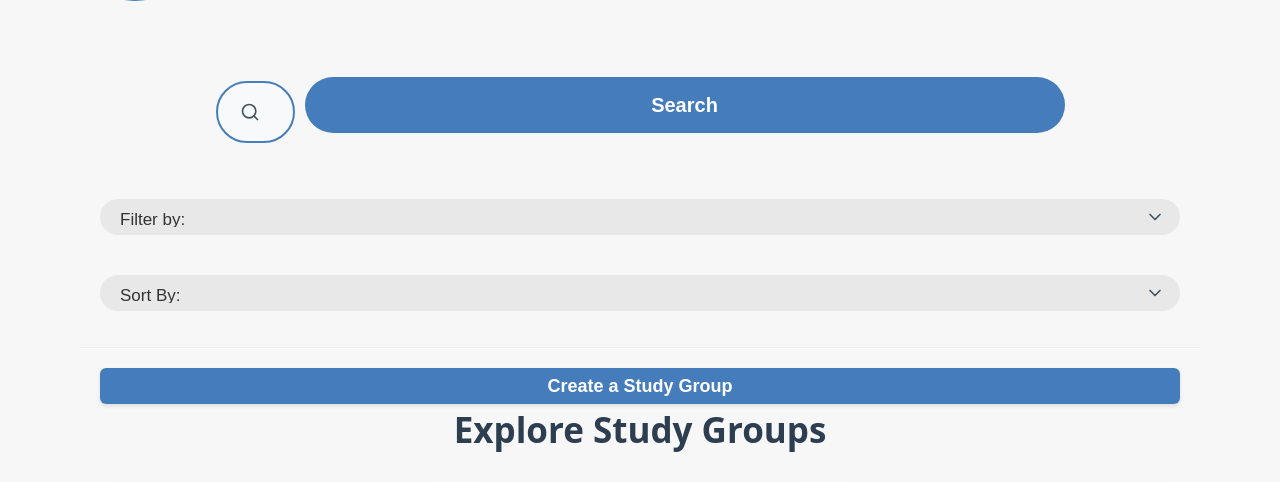
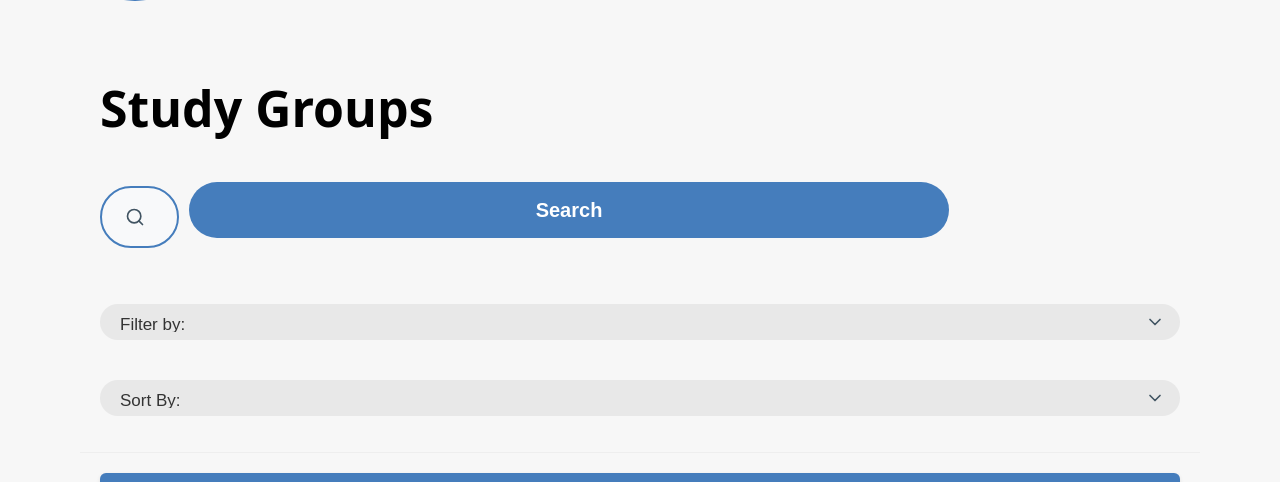
Before and after one commit to OhKh09373/ITCS333-Group3, a PHP site: page /SGF.html in a window 1280 px wide. Shown: the part 199-681 px from the top of the page. Run offline with PHP 8.4, Linux system fonts and the light colour scheme.

Commit message:
title fixed

```diff
--- a/Study-Group-finder/SGF.html
+++ b/Study-Group-finder/SGF.html
@@ -34,6 +34,8 @@
 
 <div class="content">
     <main>
+
+        <h1 class="page-title">Study Groups</h1>
 
         <!-- Search Section -->
         <div class="search-section">
--- a/Study-Group-finder/style.css
+++ b/Study-Group-finder/style.css
@@ -235,14 +235,24 @@ main {
     width: 100%;
 }
 
+.page-title {
+    font-weight: bold;
+    color: black;
+    text-align: left;
+    padding-left: 20px;
+    margin: -10px 40px 40px 0;
+    font-size: 2.5rem;
+}
+
+
 /* Search Section */
 .search-section {
     display: flex;
     gap: 0.5rem;
-    margin: 0 auto 0.5rem;
+    margin: 0 0 0.5rem 0; /* Removed 'auto' to prevent centering */
     max-width: 800px;
     align-items: center;
-    justify-content: center;
+    justify-content: flex-start; /* Changed from center to flex-start */
     width: 100%;
     padding: 0 1rem;
 }
@@ -299,6 +309,7 @@ main {
       margin-top: 0;
     }
   }
+
 
 
 /* Filter & Sort Section */
```
